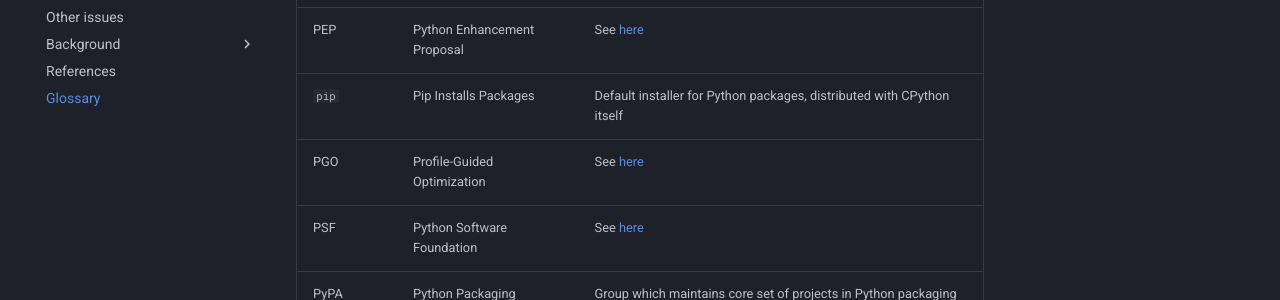
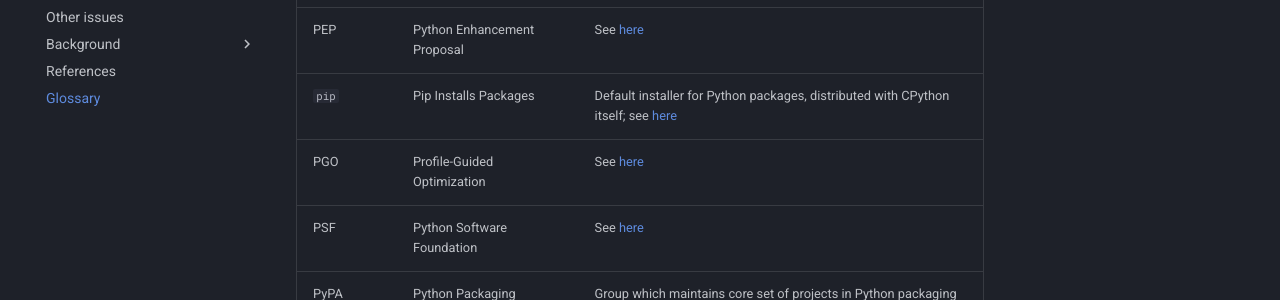
Before and after one commit to pypackaging-native/pypackaging-native, an MkDocs documentation site: the page built from docs/glossary.md, in a window 1280 px wide and 900 px high, scrolled down 2073 px. Shown: the part 172-472 px from the top of the window. Built offline with MkDocs 1.6.1 and Material for MkDocs 9.7.7, drawn with Linux system fonts in a browser that asks for light colours; comment, search, counter and statistics services are not loaded.

Commit message:
Apply suggestions from code review
Co-authored-by: h-vetinari <h.vetinari@gmx.com>

```diff
--- a/docs/glossary.md
+++ b/docs/glossary.md
@@ -39,7 +39,7 @@
 | OpenMP | Open Multi Processing | Multi-platform API for enabling multi-processing in C/C++/Fortran |
 | OS | Operating System | E.g. Linux, MacOS, Windows |
 | PEP | Python Enhancement Proposal | See [here](https://peps.python.org/pep-0000/) |
-| `pip` | Pip Installs Packages | Default installer for Python packages, distributed with CPython itself | See [here](https://pip.pypa.io/en/stable/) |
+| `pip` | Pip Installs Packages | Default installer for Python packages, distributed with CPython itself; see [here](https://pip.pypa.io/en/stable/) |
 | PGO | Profile-Guided Optimization | See [here](./background/compilation_concepts.md#profile-guided-optimization-pgo)|
 | PSF | Python Software Foundation | See [here](https://www.python.org/psf-landing/) |
 | PyPA | Python Packaging Authorithy | Group which maintains core set of projects in Python packaging |
```
Also changed, not shown: other parts of docs/glossary.md (+1 -1 lines).
